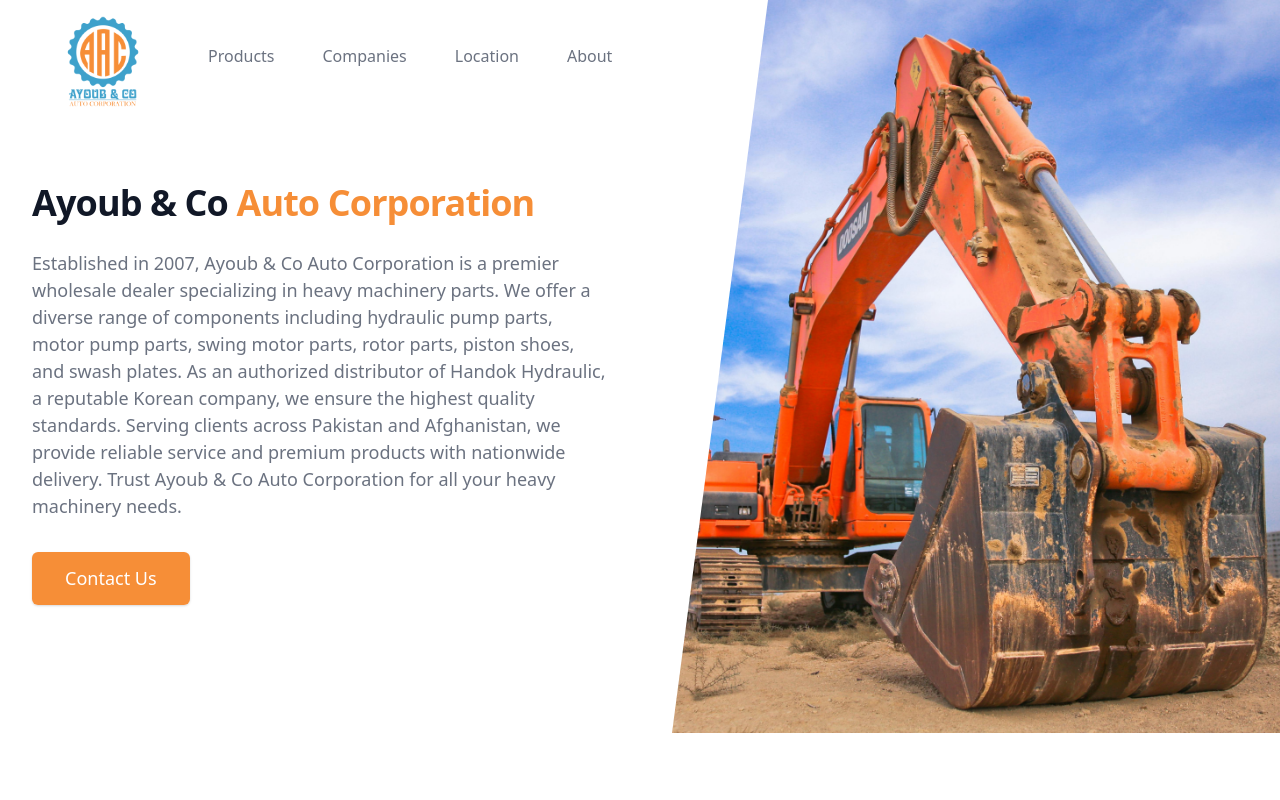
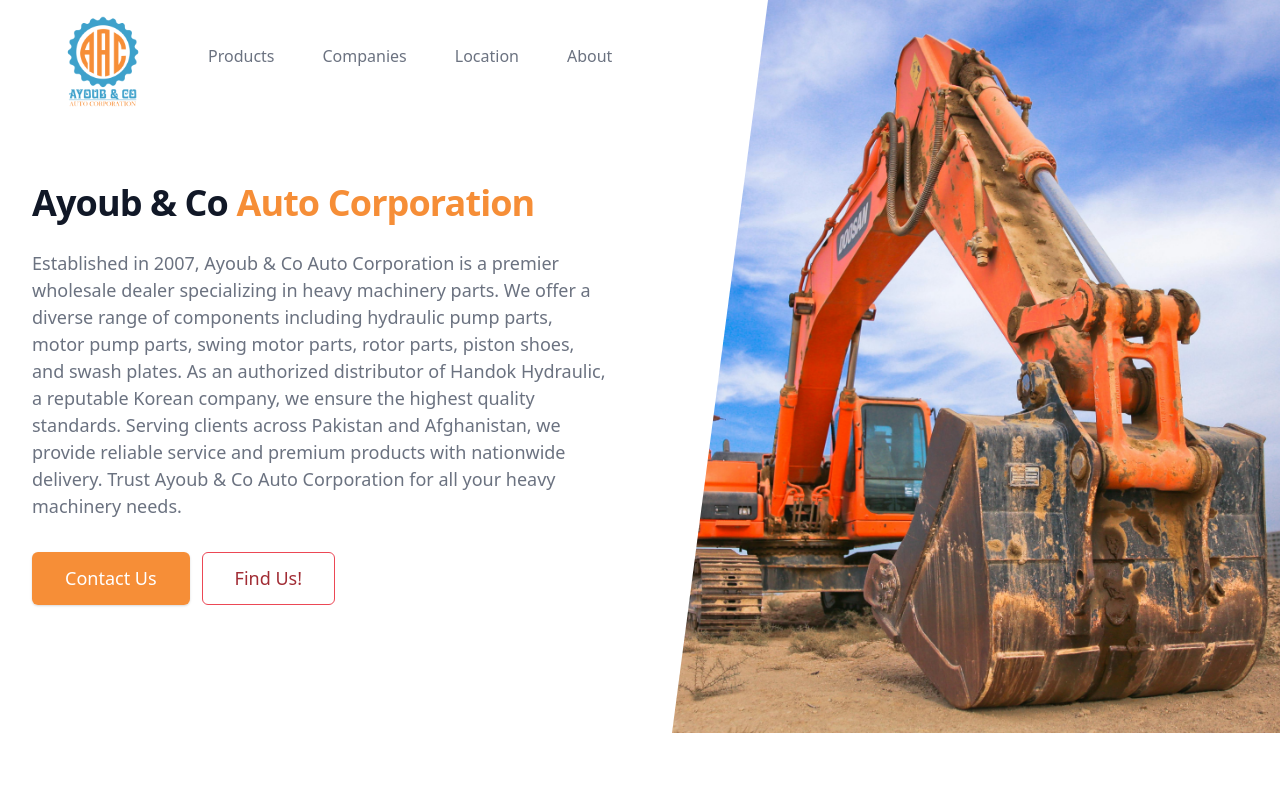
Before and after one commit to Hadees621/Ayoub-Co, a Next.js app: page / in a window 1280 px wide. Shown: the top 800 px of the page. Built offline with nearby package versions, Linux system fonts and the light colour scheme.

Commit message:
fix: on all screens

```diff
--- a/src/components/Location.tsx
+++ b/src/components/Location.tsx
@@ -12,7 +12,7 @@
           Our dedicated team is committed to providing excellent service and assistance to all our customers. Whether you're looking for everyday essentials or unique finds, we're here to help you discover the perfect items to suit your needs.
         </p>
       </div>
-      <div className='w-full flex flex-col gap-6 lg:flex-row lg:pl-10 xl:px-20 2xl:justify-items-center'>
+      <div className='w-full flex flex-col gap-6 lg:flex-row lg:pl-10 xl:px-20 2xl:pl-20 2xl:justify-items-center'>
 
         {/* map */}
         <div>
--- a/src/components/MainHero.tsx
+++ b/src/components/MainHero.tsx
@@ -1,7 +1,5 @@
-import React from 'react';
 
 import config from '../config/index.json';
-import MainHeroImage from './MainHeroImage';
 
 const MainHero = () => {
 
@@ -33,14 +31,14 @@
               {mainHero.primaryAction.text}
             </a>
           </div>
-          {/* <div className="mt-3 sm:mt-0 sm:ml-3">
+          <div className="mt-3 sm:mt-0 sm:ml-3">
             <a
-              href={mainHero.secondaryAction.href}
-              className={`w-full flex items-center justify-center px-8 py-3 border border-transparent text-base font-medium rounded-md border-primary text-secondary bg-background hover:bg-border hover:text-primary md:py-4 md:text-lg md:px-10`}
+              href={'https://maps.app.goo.gl/Mp6EbLZvTAcKgLRb9'}
+              className={`w-full flex items-center justify-center px-8 py-3 border border-transparent text-base font-medium rounded-md border-primary text-secondary bg-background hover:text-primary md:py-3 md:text-lg md:px-8 focus:border-none`}
             >
-              {mainHero.secondaryAction.text}
+              Find Us!
             </a>
-          </div> */}
+          </div>
         </div>
       </div>
     </main>
```
